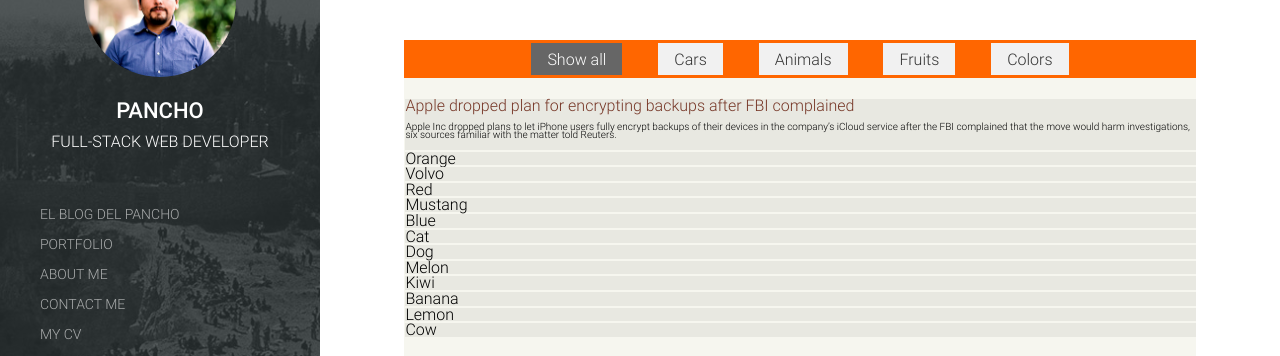
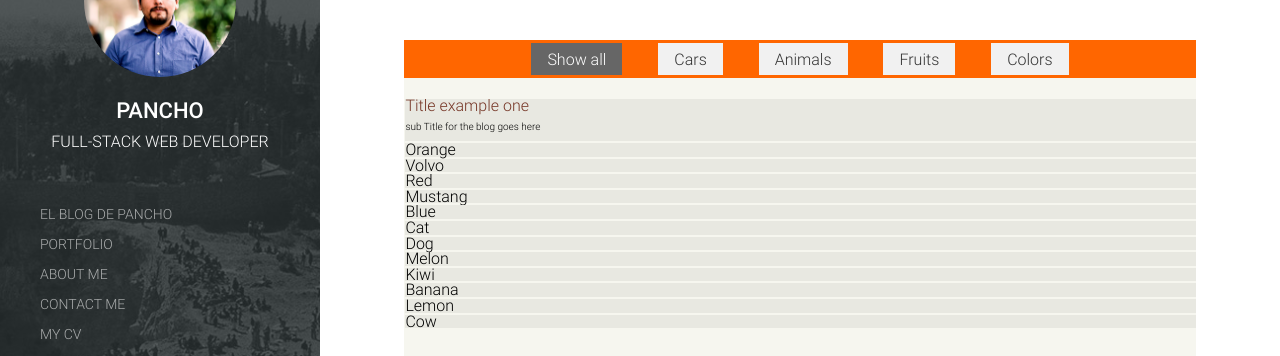
Before and after one commit to pancho508/h-portfolio, a website: page client/blog/index.html in a window 1280 px wide. Shown: the part 120-476 px from the top of the page. Drawn offline with Linux system fonts and the light colour scheme.

Commit message:
fix del to de

```diff
--- a/client/blog/index.html
+++ b/client/blog/index.html
@@ -25,19 +25,15 @@
         width:92%;
         background-color: #f6f6ef;
       }
-
       #myBtnContainer {
         background-color: #ff6600;
         padding-top: 3px;
         padding-bottom: 3px;
         text-align: center;
       }
-
       #subTitle {
         margin-left: 50px
       }
-
-
       .filterDiv {
         float: left;
         background-color: #e8e8e1;
@@ -48,16 +44,13 @@
         margin: 1px;
         display: none;
       }
-
       .show {
         display: block;
       }
-
       .container {
         margin-top: 20px;
         overflow: hidden;
       }
-
       /* Style the buttons */
       .btn {
         width: auto;
@@ -70,11 +63,9 @@
         background-color: #f1f1f1;
         cursor: pointer;
       }
-
       .btn:hover {
         background-color: #ddd;
       }
-
       .btn.active {
         background-color: #666;
         color: white;
@@ -83,7 +74,6 @@
         font-size: 10px
       }
     </style>
-
   </head>
 
   <body class="parent-home">
@@ -118,7 +108,7 @@
           </div>
           <div class="navigation-extendable">
             <ul>
-              <li class=""><a href="/blog/">El Blog Del Pancho</a></li>
+              <li class=""><a href="/blog/">El Blog De Pancho</a></li>
               <li class=""><a href="/portfolio/">Portfolio</a></li>
               <li class=""><a href="/about-me/">About me</a></li>
               <li class=""><a href="/contact/">Contact me</a></li>
@@ -171,14 +161,11 @@
               <div class="container">
                 <div class="filterDiv cars">
                   <a
-                    href="https://www.reuters.com/article/us-apple-fbi-icloud-exclusive/exclusive-apple-dropped-plan-for-encrypting-backups-after-fbi-complained-sources-idUSKBN1ZK1CT"
-                    >Apple dropped plan for encrypting backups after FBI complained
+                    href="https://www.jungianonline.com/introgroup"
+                    >Title example one
                   </a>
                   <p class="subTitle">
-                    Apple Inc dropped plans to let iPhone users fully encrypt backups of
-                    their devices in the company’s iCloud service after the FBI
-                    complained that the move would harm investigations, six sources
-                    familiar with the matter told Reuters.
+                    sub Title for the blog goes here
                   </p>
                 </div>
                 <div class="filterDiv colors fruits">Orange</div>
```
Also changed, not shown: client/about-me/index.html (+1 -1 lines), client/contact/index.html (+1 -1 lines), client/cv/index.html (+1 -1 lines), client/index.html (+1 -1 lines), client/portfolio/index.html (+1 -1 lines). Lines whose indentation alone changed are shown as unchanged.
